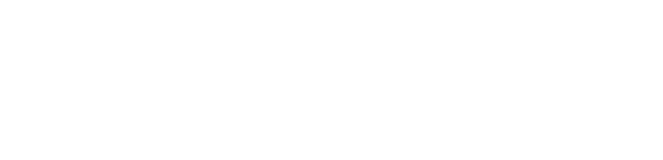
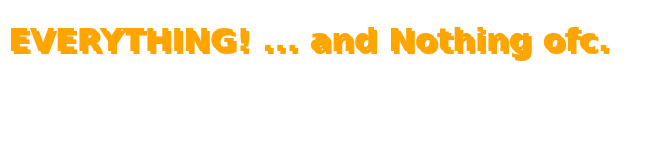
Before and after one commit to spropros/everythingandnothing, a plain HTML site: page secret.html in a window 1280 px wide. Shown: the whole page, without its empty margins (0-663 px from the left). Drawn offline with Linux system fonts and the light colour scheme.

Commit message:
Update secret.html

```diff
--- a/secret.html
+++ b/secret.html
@@ -1,3 +1,17 @@
 <!DOCTYPE html>
 <html>
+  <head>
+    <title>Everything and Nothing</title>
+  </head>
+  <style>
+    h1{
+      color: orange;
+      font-family: cursive;
+      font-size: 24pt;
+      text-shadow: 3px 3px;
+    }
+  </style>
+  <body>
+    <h1> EVERYTHING! ... and Nothing ofc.</h1>
+  </body>
 </html>
```
